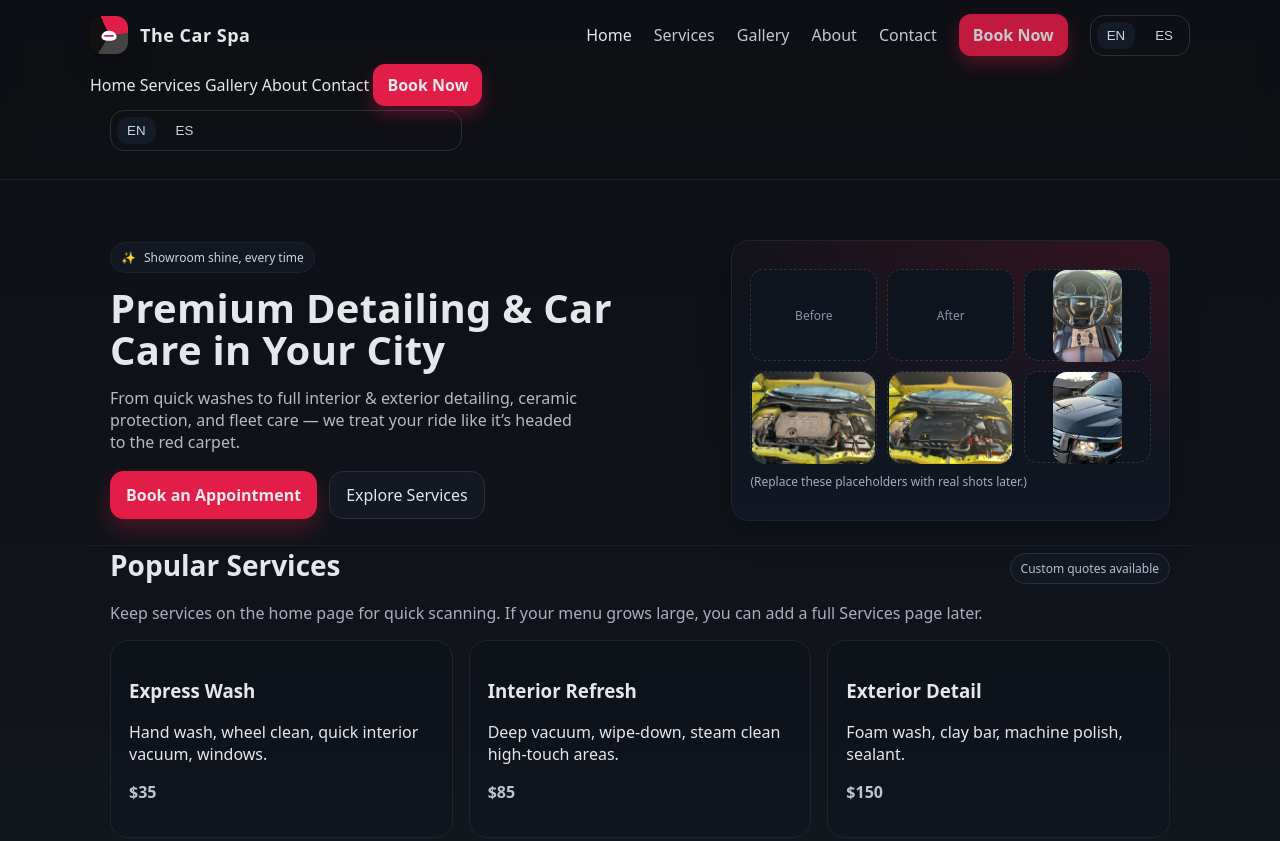
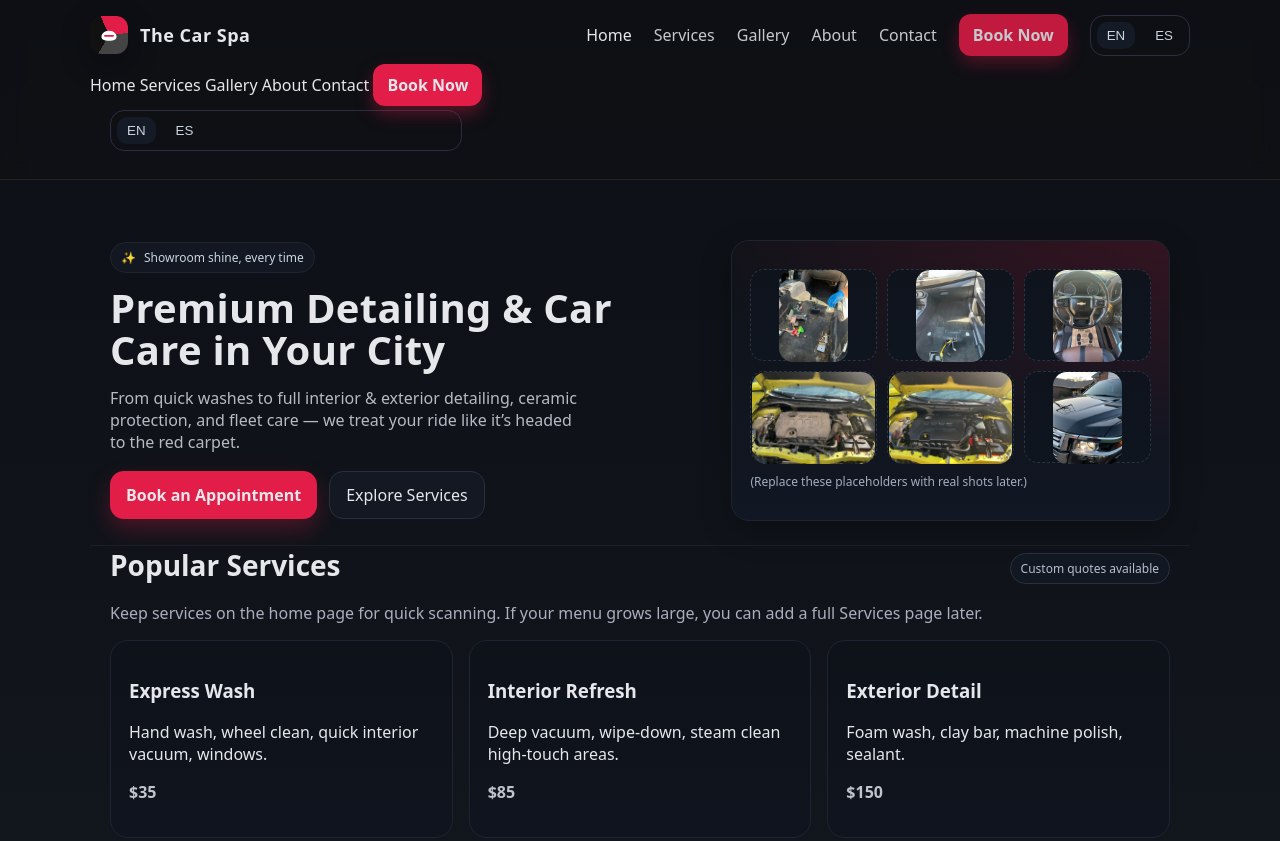
Before and after one commit to adann44/car-spa-github-page, a plain HTML site: page index.html in a window 1280 px wide. Shown: the top 841 px of the page. Drawn offline with Linux system fonts and the light colour scheme.

Commit message:
added before and after images

```diff
--- a/index.html
+++ b/index.html
@@ -164,8 +164,8 @@
       </div>
       <div class="hero-card">
         <div class="hero-grid">
-          <div class="ph">Before</div>
-          <div class="ph">After</div>
+          <div class="ph"><img src="images/before2.jpeg" alt="Before" style="height:92px;object-fit:cover;border-radius:14px;" /></div>
+          <div class="ph"><img src="images/after2.jpeg" alt="After" style="height:92px;object-fit:cover;border-radius:14px;" /></div>
           <div class="ph"><img src="images/interior.jpeg" alt="Interior" style="height:92px;object-fit:cover;border-radius:14px;" /></div>
           <div class="ph"><img src="images/ceramic.jpeg" alt="Ceramic" style="height:92px;object-fit:cover;border-radius:14px;" /></div>
           <div class="ph"><img src="images/engine-bay.jpeg" alt="Engine Bay" style="height:92px;object-fit:cover;border-radius:14px;" /></div>
```
Also changed, not shown: images/after.jpeg (renamed from images/CAEF1D83-38D3-444D-838A-758BC09CB1CC.jpeg), images/after2.jpeg (renamed from images/5C9FB674-C54F-4FAE-A2B6-ADF283E9105A.jpeg), images/before.jpeg (renamed from images/CF3C5D0B-99AB-464F-B9CA-2752405CBB73.jpeg), images/before2.jpeg (renamed from images/7C874C8A-BEBC-4C6D-94D8-46269F591C23.jpeg).
